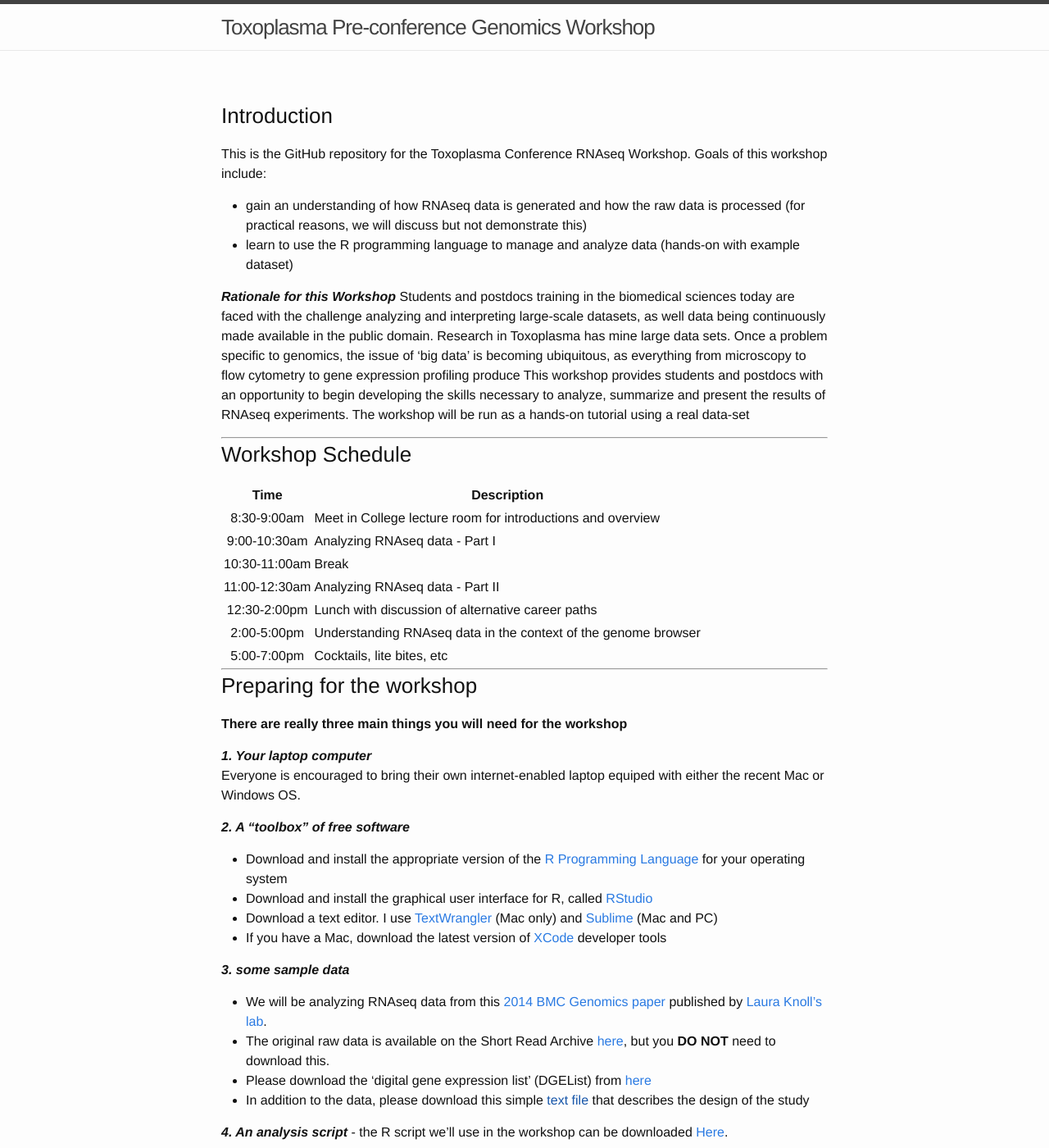
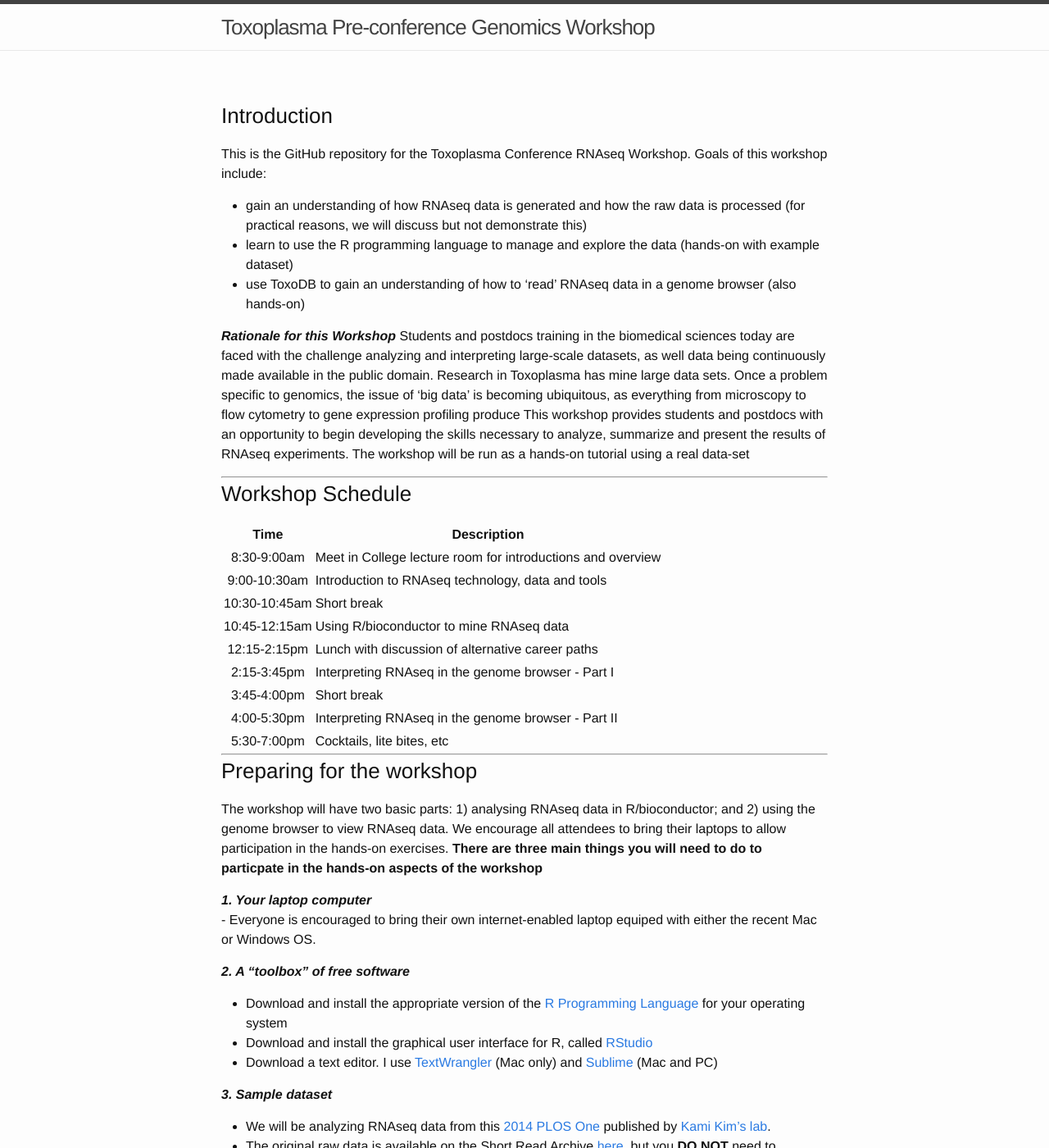
Before and after one commit to ToxoGenomicsWorkshop/ToxoGenomicsWorkshop.github.io, a Jekyll site: the page built from index.md, in a window 1280 px wide and 1400 px high. Shown: the whole window at 82% size. Built offline with Jekyll 4.4.1, drawn with Linux system fonts in a browser that asks for light colours; some of the changed text lies outside the part shown.

Commit message:
updated site

```diff
--- a/_config.yml
+++ b/_config.yml
@@ -5,8 +5,8 @@ description: > # this means to ignore newlines until "baseurl:"
   The website for the Toxoplasma Genomics Workshop, taught by Dan Beiting and Omar Harb in the Summer of 2015.
 baseurl: "" # the subpath of your site, e.g. /blog/
 url: "http://ToxoGenomicsWorkshop.github.io" # the base hostname & protocol for your site
-twitter_username: hostmicrobe (Dan) -  EupathDB (Omar)
-github_username:  dpbisme
+twitter_username:
+github_username:
 
 # Build settings
 markdown: kramdown
--- a/index.md
+++ b/index.md
@@ -6,7 +6,8 @@ layout: page
 This is the GitHub repository for the Toxoplasma Conference RNAseq Workshop. Goals of this workshop include:
 
 * gain an understanding of how RNAseq data is generated and how the raw data is processed (for practical reasons, we will discuss but not demonstrate this)
-* learn to use the R programming language to manage and analyze data (hands-on with example dataset)
+* learn to use the R programming language to manage and explore the data (hands-on with example dataset)
+* use ToxoDB to gain an understanding of how to 'read' RNAseq data in a genome browser (also hands-on)
 
 ***Rationale for this Workshop***  Students and postdocs training in the biomedical sciences today are faced with the challenge  analyzing and interpreting large-scale datasets, as well data being continuously made available in the public domain.  Research in Toxoplasma has mine large data sets.  Once a problem specific to genomics, the issue of 'big data' is becoming ubiquitous, as everything from microscopy to flow cytometry to gene expression profiling produce  This workshop provides students and postdocs with an opportunity to begin developing the skills necessary to analyze, summarize and present the results of RNAseq experiments.  The workshop will be run as a hands-on tutorial using a real data-set
 
@@ -19,12 +20,14 @@ This is the GitHub repository for the Toxoplasma Conference RNAseq Workshop. Goa
 Time	|	Description	|
 :------:|---------|
 8:30-9:00am	|	Meet in College lecture room for introductions and overview
-9:00-10:30am	|	Analyzing RNAseq data - Part I
-10:30-11:00am	|	Break
-11:00-12:30am	|	Analyzing RNAseq data - Part II
-12:30-2:00pm	|	Lunch with discussion of alternative career paths
-2:00-5:00pm	|	Understanding RNAseq data in the context of the genome browser
-5:00-7:00pm	|	Cocktails, lite bites, etc
+9:00-10:30am	|	Introduction to RNAseq technology, data and tools
+10:30-10:45am	|	Short break
+10:45-12:15am	|	Using R/bioconductor to mine RNAseq data
+12:15-2:15pm	|	Lunch with discussion of alternative career paths
+2:15-3:45pm	|	Interpreting RNAseq in the genome browser - Part I
+3:45-4:00pm	|	Short break
+4:00-5:30pm |	Interpreting RNAseq in the genome browser - Part II
+5:30-7:00pm	|	Cocktails, lite bites, etc
 
 
 ----
@@ -32,27 +35,24 @@ Time	|	Description	|
 
 ### Preparing for the workshop
 
-**There are really three main things you will need for the workshop**
+The workshop will have two basic parts: 1) analysing RNAseq data in R/bioconductor; and 2) using the genome browser to view RNAseq data.  We encourage all attendees to bring their laptops to allow participation in the hands-on exercises.  **There are three main things you will need to do to particpate in the hands-on aspects of the workshop**
 
-***1. Your laptop computer***<br/>
-Everyone is encouraged to bring their own internet-enabled laptop equiped with either the recent Mac or Windows OS.
+***1. Your laptop computer***<br/> - Everyone is encouraged to bring their own internet-enabled laptop equiped with either the recent Mac or Windows OS.
 
 ***2. A "toolbox" of free software***<br/>
 
 * Download and install the appropriate version of the [R Programming Language](http://lib.stat.cmu.edu/R/CRAN/) for your operating system
 * Download and install the graphical user interface for R, called [RStudio](http://www.rstudio.com/products/rstudio/download/)
 * Download a text editor. I use [TextWrangler](http://www.barebones.com/products/textwrangler/) (Mac only) and [Sublime](http://www.sublimetext.com/) (Mac and PC)
-* If you have a Mac, download the latest version of [XCode](https://developer.apple.com/xcode/) developer tools
 
 
-***3. some sample data***<br/>
+***3. Sample dataset***<br/>
 
-* We will be analyzing RNAseq data from this [2014 BMC Genomics paper](materials/Pittman_BMCgenomics_TgBrady.pdf) published by [Laura Knoll's lab](http://www.medmicro.wisc.edu/people_faculty_profile.php?id=ljknoll&view=intro).
-* The original raw data is available on the Short Read Archive [here](http://www.ncbi.nlm.nih.gov/Traces/sra/?run=SRR1156954), but you __DO NOT__ need to download this.
-* Please download the 'digital gene expression list' (DGEList) from [here](materials/DGEList)
-* In addition to the data, please download this simple [text file]() that describes the design of the study
+* We will be analyzing RNAseq data from this [2014 PLOS One](http://journals.plos.org/plosone/article?id=10.1371/journal.pone.0111297) published by [Kami Kim's lab](http://www.einstein.yu.edu/faculty/4972/kami-kim/).
+* The original raw data is available on the Short Read Archive [here](http://www.ebi.ac.uk/ena/data/view/SRP045423), but you __DO NOT__ need to download this.  Instead, please download the 'digital gene expression list' (DGEList) from [here](materials/DGEList)
+* In addition to the data, please download this simple [text file](materials/studyDesign.txt) that describes the design of the study
 
-***4. An analysis script*** - the R script we'll use in the workshop can be downloaded [Here](materials/myAnalysis.R).
+***4. An analysis script*** - the R script we'll use in the workshop can be downloaded [Here](materials/Toxo_RNAseq_analysis.R).
 
 -----
 
@@ -62,8 +62,8 @@ Everyone is encouraged to bring their own internet-enabled laptop equiped with e
 
 * the network analysis platform, [Cytoscape](http://www.cytoscape.org/)
 * A version control system, such as SVN or [Git](http://git-scm.com/downloads)
-* Sign-up for a free account on [GitHub](https://github.com/), and email me your username.
-* Download the Java-based program for running [GSEA](http://www.broadinstitute.org/gsea/index.jsp). This requires that you sign-up for a free account. You may also need to update to the latest version of [Java](https://www.java.com/en/) for this application to run properly.
+* A free account on [GitHub](https://github.com/)
+* The Java-based program for running [GSEA](http://www.broadinstitute.org/gsea/index.jsp). This requires that you sign-up for a free account. You may also need to update to the latest version of [Java](https://www.java.com/en/) for this application to run properly.
 
 
 ----
@@ -71,7 +71,7 @@ Everyone is encouraged to bring their own internet-enabled laptop equiped with e
 
 ### Lecture Slides
 
-A PDF copy of the lecture slides can be downloaded [here](materials/ToxoRNAseqWorkshop.pdf).
+After the workshop is over, you'll be able to access the lecture slides [here](materials/ToxoRNAseqWorkshop.pdf).
 
 ----
 
```
Also changed, not shown: materials/studyDesign.alt.txt (added, +19 -0 lines), materials/studyDesign.txt (added, +19 -0 lines), 3 other files.
